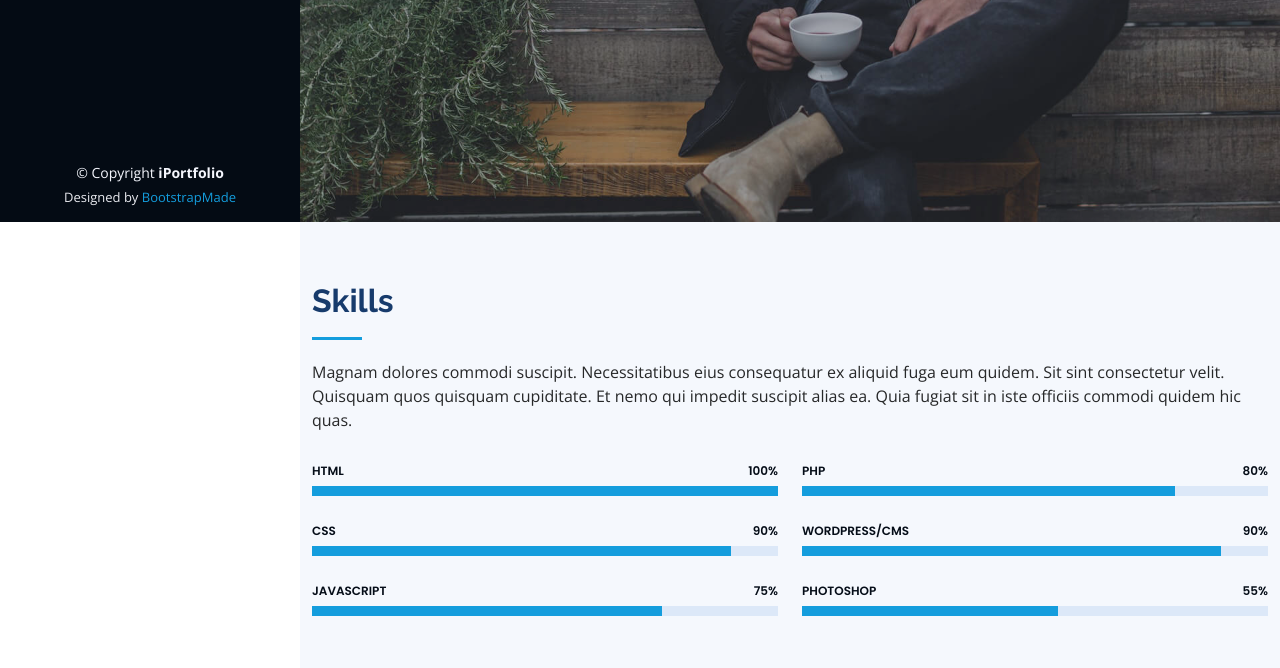
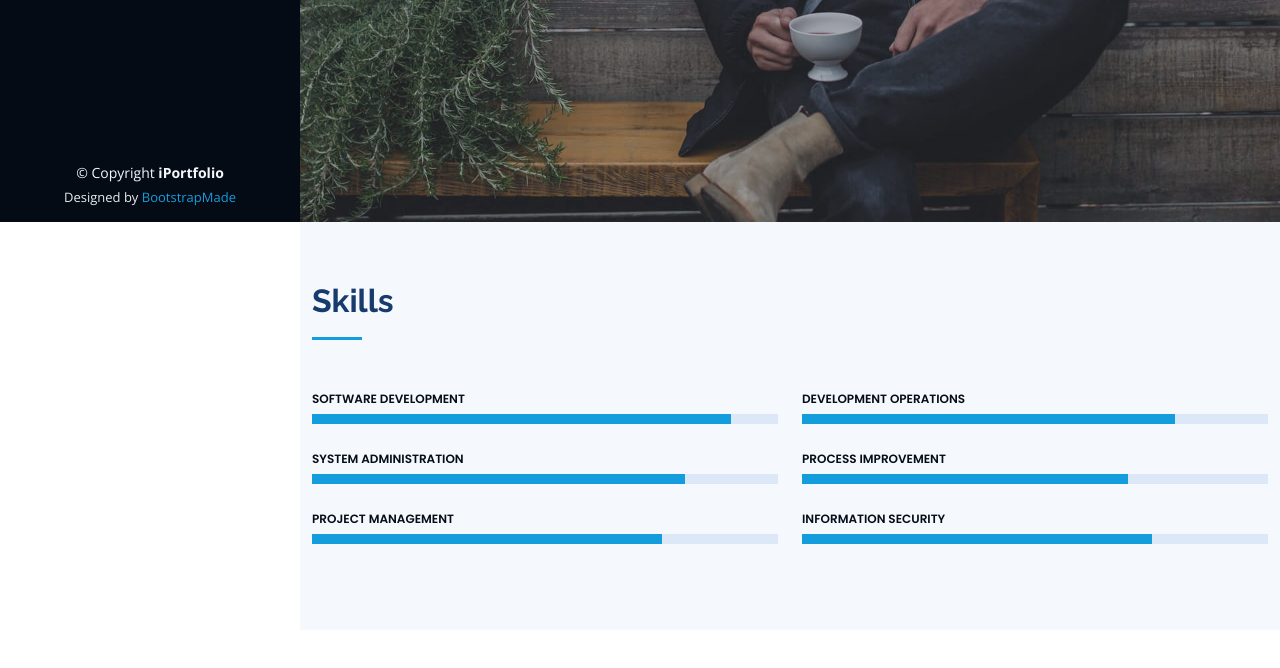
Before and after one commit to alexkrohg64/resume-site, a plain HTML site: page index.html in a window 1280 px wide. Shown: the part 578-1246 px from the top of the page. Drawn offline with nearby package versions, Linux system fonts and the light colour scheme.

Commit message:
Edit skills

```diff
--- a/index.html
+++ b/index.html
@@ -30,7 +30,6 @@
   <!-- =======================================================
   * Template Name: iPortfolio - v3.7.0
   * Template URL: https://bootstrapmade.com/iportfolio-bootstrap-portfolio-websites-template/
-  * Author: BootstrapMade.com
   * License: https://bootstrapmade.com/license/
   ======================================================== -->
 </head>
@@ -79,7 +78,6 @@
 
         <div class="section-title">
           <h2>Skills</h2>
-          <p>Magnam dolores commodi suscipit. Necessitatibus eius consequatur ex aliquid fuga eum quidem. Sit sint consectetur velit. Quisquam quos quisquam cupiditate. Et nemo qui impedit suscipit alias ea. Quia fugiat sit in iste officiis commodi quidem hic quas.</p>
         </div>
 
         <div class="row skills-content">
@@ -87,21 +85,21 @@
           <div class="col-lg-6" data-aos="fade-up">
 
             <div class="progress">
-              <span class="skill">HTML <i class="val">100%</i></span>
-              <div class="progress-bar-wrap">
-                <div class="progress-bar" role="progressbar" aria-valuenow="100" aria-valuemin="0" aria-valuemax="100"></div>
-              </div>
-            </div>
-
-            <div class="progress">
-              <span class="skill">CSS <i class="val">90%</i></span>
+              <span class="skill">Software Development</span>
               <div class="progress-bar-wrap">
                 <div class="progress-bar" role="progressbar" aria-valuenow="90" aria-valuemin="0" aria-valuemax="100"></div>
               </div>
             </div>
 
             <div class="progress">
-              <span class="skill">JavaScript <i class="val">75%</i></span>
+              <span class="skill">System Administration</span>
+              <div class="progress-bar-wrap">
+                <div class="progress-bar" role="progressbar" aria-valuenow="80" aria-valuemin="0" aria-valuemax="100"></div>
+              </div>
+            </div>
+
+            <div class="progress">
+              <span class="skill">Project Management</span>
               <div class="progress-bar-wrap">
                 <div class="progress-bar" role="progressbar" aria-valuenow="75" aria-valuemin="0" aria-valuemax="100"></div>
               </div>
@@ -112,23 +110,23 @@
           <div class="col-lg-6" data-aos="fade-up" data-aos-delay="100">
 
             <div class="progress">
-              <span class="skill">PHP <i class="val">80%</i></span>
+              <span class="skill">Development Operations</span>
               <div class="progress-bar-wrap">
                 <div class="progress-bar" role="progressbar" aria-valuenow="80" aria-valuemin="0" aria-valuemax="100"></div>
               </div>
             </div>
 
             <div class="progress">
-              <span class="skill">WordPress/CMS <i class="val">90%</i></span>
+              <span class="skill">Process Improvement</span>
               <div class="progress-bar-wrap">
-                <div class="progress-bar" role="progressbar" aria-valuenow="90" aria-valuemin="0" aria-valuemax="100"></div>
+                <div class="progress-bar" role="progressbar" aria-valuenow="70" aria-valuemin="0" aria-valuemax="100"></div>
               </div>
             </div>
 
             <div class="progress">
-              <span class="skill">Photoshop <i class="val">55%</i></span>
+              <span class="skill">Information Security</span>
               <div class="progress-bar-wrap">
-                <div class="progress-bar" role="progressbar" aria-valuenow="55" aria-valuemin="0" aria-valuemax="100"></div>
+                <div class="progress-bar" role="progressbar" aria-valuenow="75" aria-valuemin="0" aria-valuemax="100"></div>
               </div>
             </div>
 
@@ -215,10 +213,6 @@
         &copy; Copyright <strong><span>iPortfolio</span></strong>
       </div>
       <div class="credits">
-        <!-- All the links in the footer should remain intact. -->
-        <!-- You can delete the links only if you purchased the pro version. -->
-        <!-- Licensing information: https://bootstrapmade.com/license/ -->
-        <!-- Purchase the pro version with working PHP/AJAX contact form: https://bootstrapmade.com/iportfolio-bootstrap-portfolio-websites-template/ -->
         Designed by <a href="https://bootstrapmade.com/">BootstrapMade</a>
       </div>
     </div>
```
